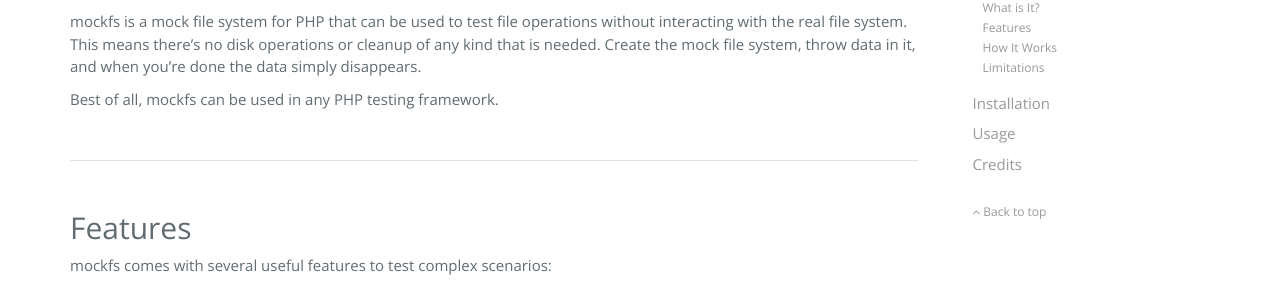
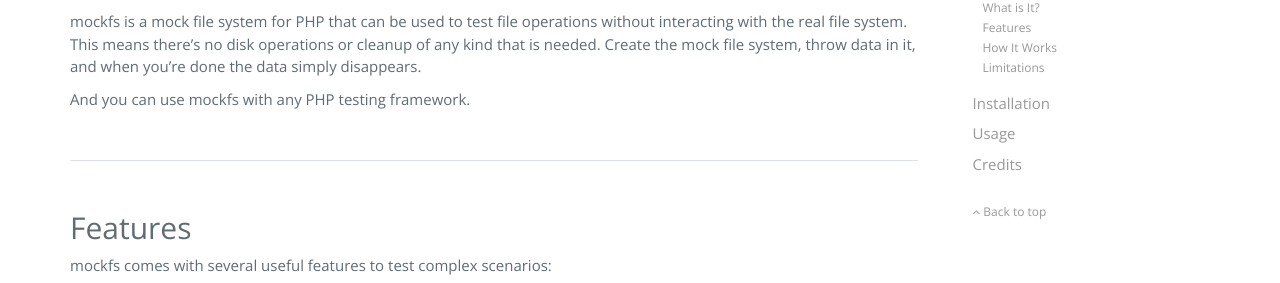
Before and after one commit to bizurkur/mockfs, a Jekyll site: the page built from docs/pages/01-overview.md, in a window 1280 px wide and 900 px high. Shown: the part 333-616 px from the top of the window. Built offline with Jekyll 4.4.1, drawn with Linux system fonts in a browser that asks for light colours; nearby versions of some CDN libraries; some of the changed text lies outside the part shown.

Commit message:
Improve wording

```diff
--- a/docs/pages/01-overview.md
+++ b/docs/pages/01-overview.md
@@ -9,7 +9,7 @@ guide: true
 
 mockfs is a mock file system for PHP that can be used to test file operations without interacting with the real file system. This means there's no disk operations or cleanup of any kind that is needed. Create the mock file system, throw data in it, and when you're done the data simply disappears.
 
-Best of all, mockfs can be used in any PHP testing framework.
+And you can use mockfs with any PHP testing framework.
 
 
 ## Features
@@ -34,7 +34,7 @@ mockfs comes with several useful features to test complex scenarios:
 
 - Ability to emulate different file system environments
 
-Best of all, mockfs is quite extensible. If there's not already an option to perform a certain style of test, you can create a custom "file" to fail or succeed exactly how you want it to. A good example of this are the special files, such as [FullContent]({{ site.repository }}/blob/master/src/Content/FullContent.php).
+mockfs is quite extensible. If there's not already an option to perform a certain style of test, you can create a custom "file" to fail or succeed exactly how you want it to. A good example of this are the special files, such as [FullContent]({{ site.repository }}/blob/master/src/Content/FullContent.php).
 
 
 ## How It Works
```
